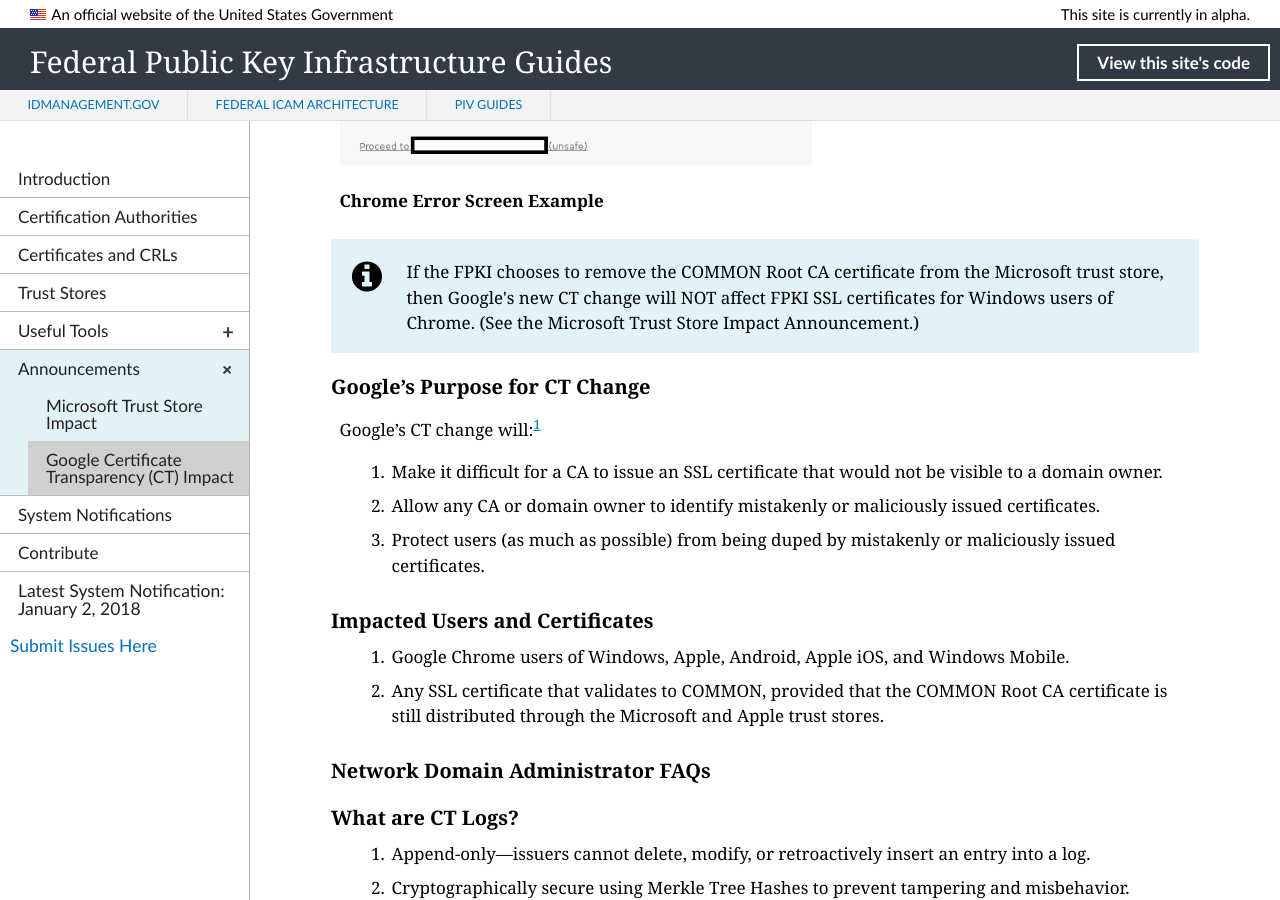
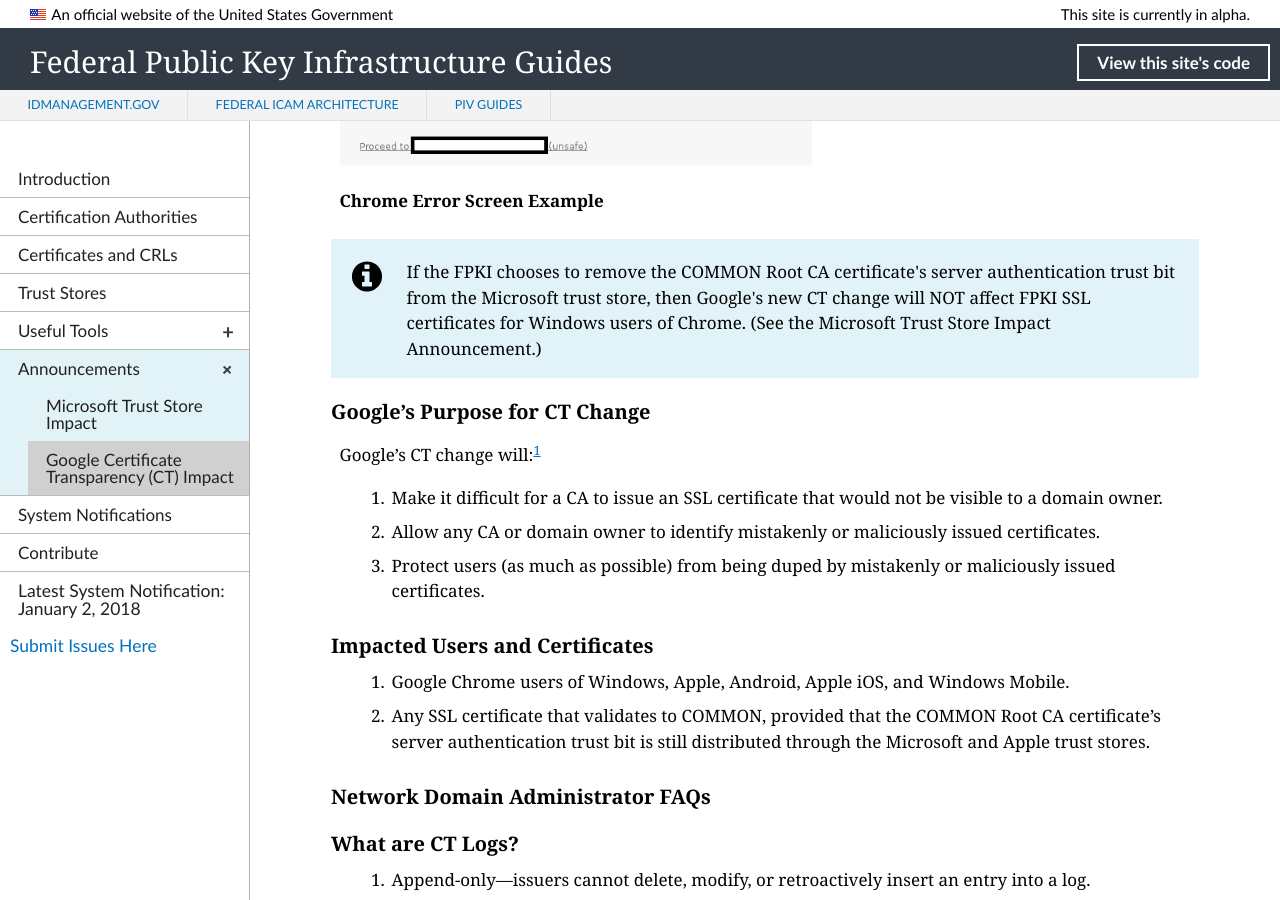
Before and after one commit to GSA/fpki-guides, a Jekyll site: the page built from _announcements/02_google_ct.md, in a window 1280 px wide and 900 px high, scrolled down 929 px. Built offline with Jekyll 4.4.1, drawn with Linux system fonts in a browser that asks for light colours; nearby versions of some CDN libraries; library files that are not in the unit come from our copies; some of the changed text lies outside the part shown.

Commit message:
Update 02_google_ct.md
Added "server authentication trust bit" to "COMMON Root CA certificate"; changed "server authentication certificate" to "SSL certificate."

```diff
--- a/_announcements/02_google_ct.md
+++ b/_announcements/02_google_ct.md
@@ -19,8 +19,8 @@
 
 **Chrome Error Screen Example**
 
-{% include alert-info.html content="If the FPKI chooses to remove the COMMON Root CA certificate from the Microsoft trust store, then Google's new CT change will NOT affect FPKI SSL certificates for Windows users of Chrome. (See the Microsoft Trust Store Impact Announcement.)" %}
-
+{% include alert-info.html content="If the FPKI chooses to remove the COMMON Root CA certificate's server authentication trust bit from the Microsoft trust store, then Google's new CT change will NOT affect FPKI SSL certificates for Windows users of Chrome. (See the Microsoft Trust Store Impact Announcement.)" %}
+<!--Added "server authentication trust bit"-->
 ### Google's Purpose for CT Change
 Google's CT change will:<sup>[1](#1)</sup>
 1. Make it difficult for a CA to issue an SSL certificate that would not be visible to a domain owner.
@@ -29,7 +29,7 @@
 
 ### Impacted Users and Certificates
 1. Google Chrome users of Windows, Apple, Android, Apple iOS, and Windows Mobile.
-2. Any SSL certificate that validates to COMMON, provided that the COMMON Root CA certificate is still distributed through the Microsoft and Apple trust stores.
+2. Any SSL certificate that validates to COMMON, provided that the COMMON Root CA certificate's server authentication trust bit is still distributed through the Microsoft and Apple trust stores. <!--Added "server authentication trust bit"-->
 
 ### Network Domain Administrator FAQs
 
```
Also changed, not shown: other parts of _announcements/02_google_ct.md (+2 -2 lines).
